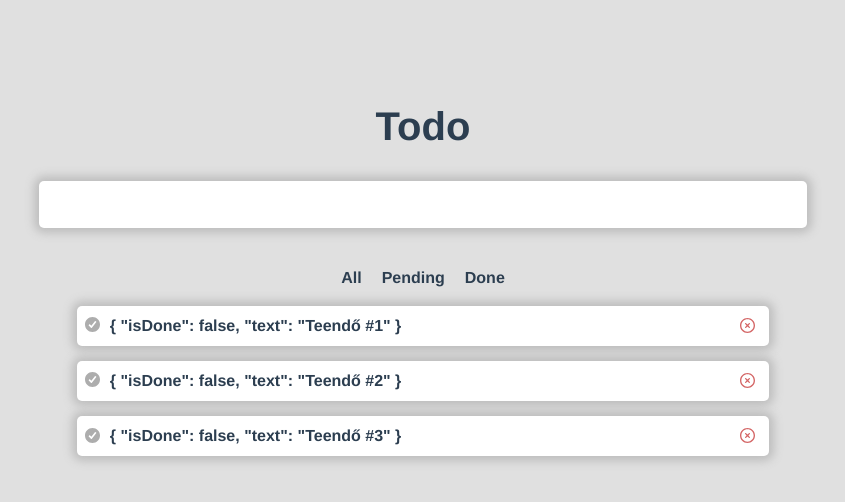
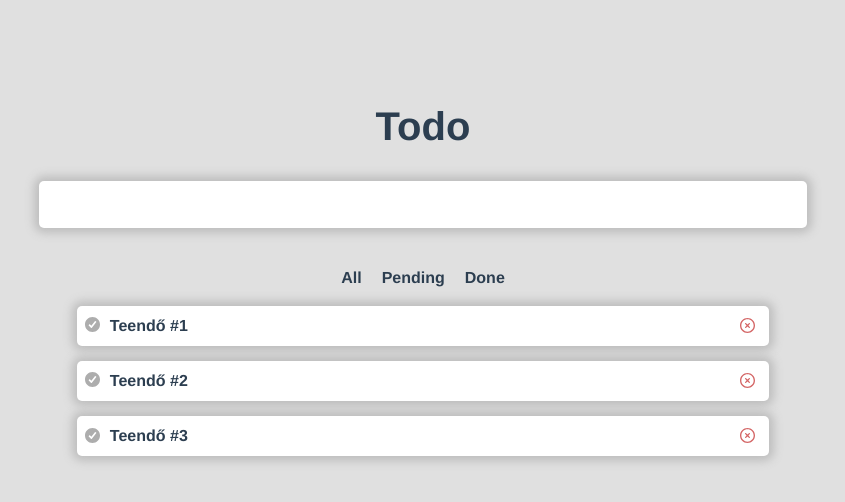
Before and after one commit to Mirachle/Todo, a Vue app: page /#/ in a window 1280 px wide. Shown: the top 502 px of the page, without its empty margins (217-1062 px from the left). Built offline with nearby package versions, Linux system fonts and the light colour scheme.

Commit message:
colorfixed

```diff
--- a/src/components/ListItem.vue
+++ b/src/components/ListItem.vue
@@ -1,7 +1,7 @@
 <template>
   <span :class="className">
     <ic-done @isDone="isDone" :item="item"/>
-    {{item}}
+    {{item.text}}
     <ic-delete @clicked="request"/>
   </span>
 </template>
```
